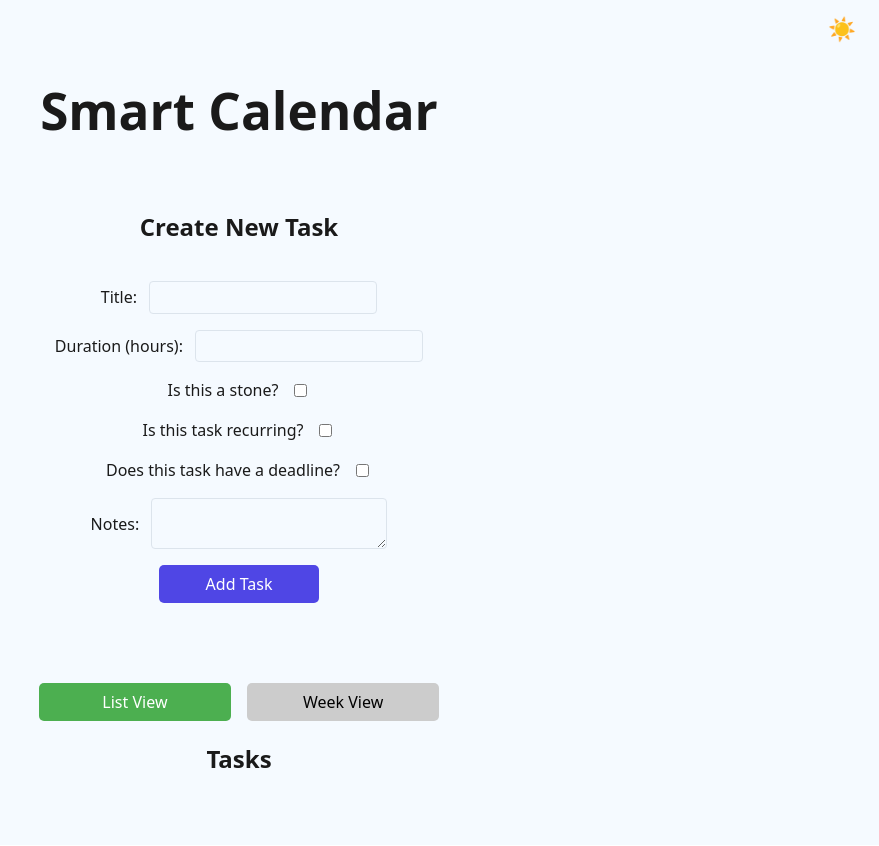
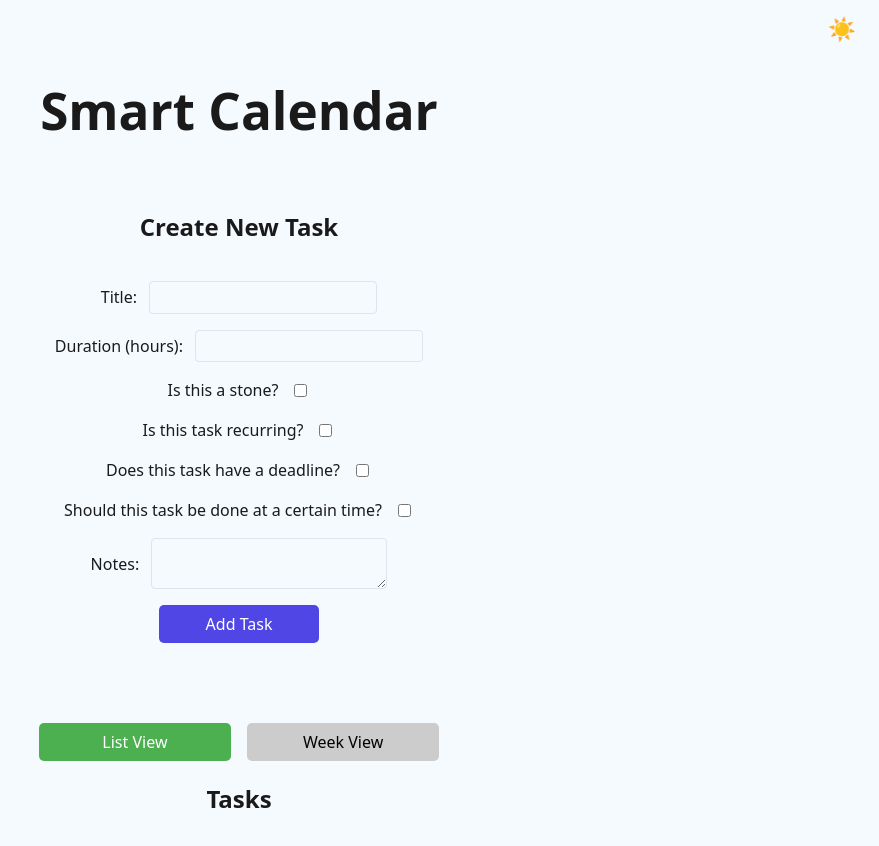
Before and after one commit to PolinaPred/smart-calendar, a React (Vite) app: page / in a window 1280 px wide. Shown: the top 846 px of the page, without its empty margins (401-1280 px from the left). Built offline with nearby package versions, Linux system fonts and the light colour scheme.

Commit message:
You can now define preferred times for tasks (so that things like lunch are at noon and breakfast is in the morning instead of having them entirely randomized). Bug spotted: the maxPer rule is not always working, some duplicate tasks managed to sneak through.

```diff
--- a/src/components/ScheduleGrid.jsx
+++ b/src/components/ScheduleGrid.jsx
@@ -1,13 +1,13 @@
 import './ScheduleGrid.css';
 import { generateWeekSchedule } from '../utils/scheduler';
 import {format} from 'date-fns';
-import React from 'react';
+import React, {useMemo} from 'react';
 import {addMinutes} from 'date-fns';
 
 const daysOfWeek = ['Monday','Tuesday','Wednesday','Thursday','Friday','Saturday','Sunday'];
 
 export default function ScheduleGrid({ tasks, setEditingTask }){
-    const schedule = generateWeekSchedule(tasks);
+    const schedule = useMemo(() => generateWeekSchedule(tasks), [tasks]);
 
     if (!schedule || Object.keys(schedule).length === 0){
         return <p style={{ textAlign: 'center', marginTop: '2rem'}}>No tasks to display.</p>;
--- a/src/components/TaskForm.jsx
+++ b/src/components/TaskForm.jsx
@@ -15,6 +15,17 @@ export default function TaskForm({ onAdd }){
     const[maxPer, setMaxPer] = useState(false);
     const[maxPerValue, setMaxPerValue] = useState(1);
     const[maxPerUnit, setMaxPerUnit] = useState("day");
+    const[timeLock, setTimeLock] = useState(false);
+    const[prefStartTime, setPrefStartTime] = useState('');
+    const[prefEndTime, setPrefEndTime] = useState('');
+    const[strictStart, setStrictStart] = useState(false);
+    const[strictEnd, setStrictEnd] = useState(false);
+
+const parseTimeString = (timeStr) => {
+    if (!timeStr) return null;
+    const [hours, minutes] = timeStr.split(":").map(Number);
+    return hours + minutes / 60;
+}
 
 const handleSubmit = (e) => {
     e.preventDefault();
@@ -39,7 +50,12 @@ const handleSubmit = (e) => {
         dueDate: deadline ? dueDate : null,
         maxPer: repeating && !locked && maxPer
             ? {value: maxPerValue, unit: maxPerUnit}
-            : null
+            : null,
+        timeLock,
+        prefStartTime: timeLock && !locked ? parseTimeString(prefStartTime) : null,
+        prefEndTime: timeLock && !locked ? parseTimeString(prefEndTime) : null,
+        strictStart,
+        strictEnd
     };
 
     onAdd(task);
@@ -58,6 +74,11 @@ const handleSubmit = (e) => {
     setMaxPer(false);
     setMaxPerValue(1);
     setMaxPerUnit('day');
+    setTimeLock(false);
+    setPrefStartTime('');
+    setPrefEndTime('');
+    setStrictStart(false);
+    setStrictEnd(false);
 };
 
 return (
@@ -134,7 +155,7 @@ return (
             {!locked && (
                 <>
                 <div className="form-row">
-                    <label>Minimum frequency - complete every:</label>
+                    <label>Minimum frequency - <br />complete every:  </label>
                     <input
                         type="number"
                         min="1"
@@ -169,6 +190,7 @@ return (
                             onChange={e => setMaxPerValue(e.target.value)}
                             style={{width: '4rem', marginRight: '0.5rem'}}
                         />
+                        <label>per</label>
                         <select
                             value={maxPerUnit}
                             onChange={e => setMaxPerUnit(e.target.value)}>
@@ -220,7 +242,7 @@ return (
                 />
             </div>
 
-            {deadline == true && (
+            {deadline && (
                 <div className="form-row">
                     <label>Complete by:</label>
                     <input
@@ -230,6 +252,54 @@ return (
                         step="60"
                     />
                 </div>
+            )}
+
+            <div className="form-row">
+                <label>Should this task be done at a certain time?</label>
+                <input
+                    type="checkbox"
+                    checked={timeLock}
+                    onChange={e => setTimeLock(e.target.checked)}
+                />
+            </div>
+
+            {timeLock && (
+                <>
+                <div className="form-row">
+                    <>
+                    <label>After:</label>
+                    <input
+                        type="time"
+                        value={prefStartTime}
+                        onChange={e => setPrefStartTime(e.target.value)}
+                        step="60"
+                    />
+                    </>
+                    <label>Can this task ONLY be done after this time?</label>
+                    <input
+                        type="checkbox"
+                        checked={strictStart}
+                        onChange={e => setStrictStart(e.target.checked)}
+                    />
+                </div>
+                <div className="form-row">
+                    <>
+                    <label>Before:</label>
+                    <input
+                        type="time"
+                        value={prefEndTime}
+                        onChange={e => setPrefEndTime(e.target.value)}
+                        step="60"
+                    />
+                    </>
+                    <label>Can this task ONLY be done before this time?</label>
+                    <input
+                        type="checkbox"
+                        checked={strictEnd}
+                        onChange={e => setStrictEnd(e.target.checked)}
+                    />
+                </div>
+                </>
             )}
         </>
     )}
--- a/src/utils/scheduler.js
+++ b/src/utils/scheduler.js
@@ -135,6 +135,26 @@ function insertFlexible(task, weekGrid){
                 }
             }
 
+            const hour = testDate.getHours() + testDate.getMinutes() / 60;
+            const earlyBird = (22 - hour) * 0.25;
+            let preferredBoost = 0;
+
+            if(task.prefStartTime != null && task.prefEndTime != null){
+                    if(hour >= task.prefStartTime && hour < task.prefEndTime){
+                        preferredBoost = 3;
+                    } else {
+                        if(task.strictStart && hour < task.prefStartTime) {
+                    testDate.setMinutes(testDate.getMinutes() + 15);
+                    continue;
+                        }
+                        if(task.strictEnd && hour >= task.prefEndTime) {
+                    testDate.setMinutes(testDate.getMinutes() + 15);
+                    continue;
+                        }
+                        preferredBoost = -2;
+                    }
+            }
+
             const lastSameType = existingSameTasks.sort((a, b) => new Date(b.start) - new Date(a.start))[0];
             if(lastSameType){
                 const gap = (testDate - new Date(lastSameType.start)) / (1000 * 60 * 60);
@@ -159,7 +179,9 @@ function insertFlexible(task, weekGrid){
                 let score =
                 (7-i) * 1.5 +
                 (22-totalHours(weekGrid[day])) * 0.75 +
-                Math.random() * 0.2;
+                Math.random() * 0.2 +
+                preferredBoost +
+                earlyBird;
 
                 const sameTypeToday = weekGrid[day].filter(slot => slot.task.title === task.title).length;
                 score -= sameTypeToday * penaltyFactor;
```
